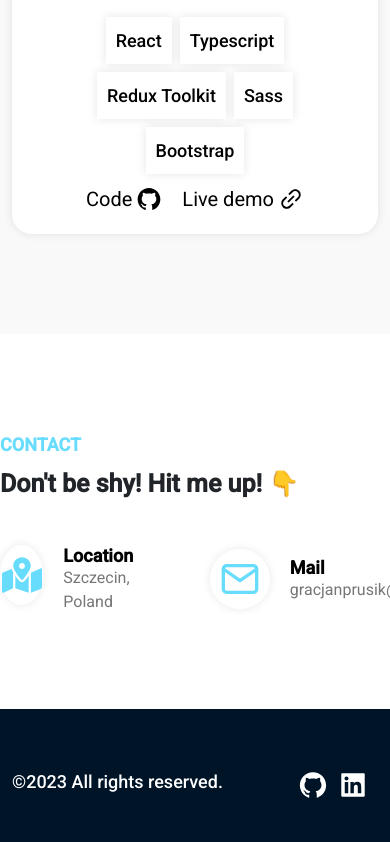
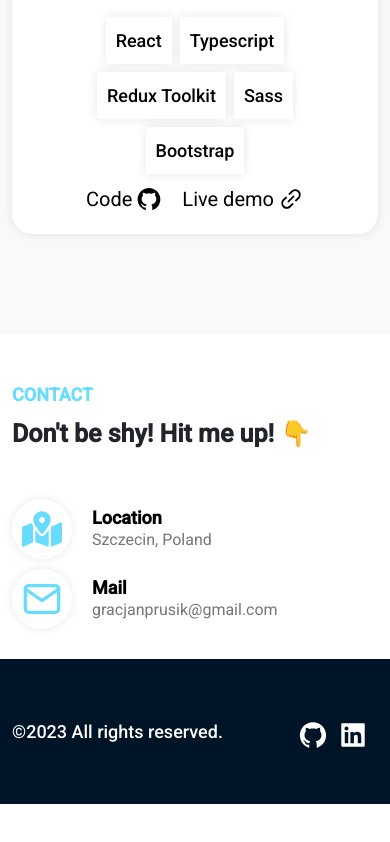
Before and after one commit to grekuu/Portfolio, a React (Vite) app: page / in a window 390 px wide. Shown: the part 3955-4797 px from the top of the page. After the commit the page ends 4759 px from the top, so only its background shows below. Built offline with nearby package versions, Linux system fonts and the light colour scheme.

Commit message:
feat(Contact): mobile responsiveness

```diff
--- a/src/components/Contact/contact.scss
+++ b/src/components/Contact/contact.scss
@@ -1,6 +1,7 @@
 .contact-container {
   overflow-x: hidden;
-  padding: 100px 0px;
+  padding-top: 100px;
+  padding-bottom: 100px;
   h3 {
     font-weight: bold;
     font-size: 18px;
@@ -66,3 +67,14 @@
     }
   }
 }
+
+@media only screen and (max-width: 575px) {
+  .contact-container {
+    padding-top: 50px;
+    .info-container {
+      flex-direction: column;
+      align-items: flex-start;
+      gap: 10px;
+    }
+  }
+}
```
